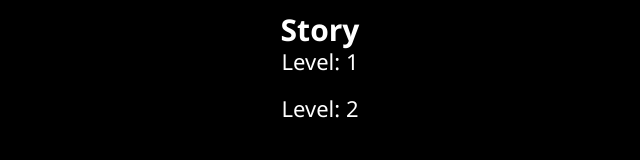
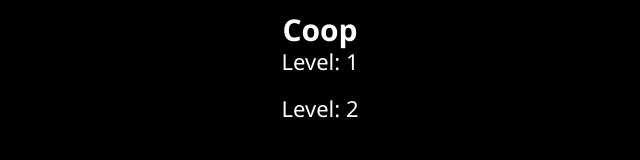
Before and after one commit to FilipChalupa/mathStroke, a website: page public/story.html in a window 1280 px wide. Shown: the full height of the page, 320-960 px from the left. Drawn offline with nearby package versions, Linux system fonts and the light colour scheme.

Commit message:
Story renamed to coop

```diff
--- a/public/story.html
+++ b/public/story.html
@@ -13,7 +13,7 @@
 <body>
 	<div id="lobby" class="room show">
 		<div class="roomTitle">
-			<div class="storyTitle">Story</div>
+			<div class="storyTitle">Coop</div>
 			<div class="levelNumb">
 				Level: <span class="level">1</span>
 			</div>
```
Also changed, not shown: public/index.html (+1 -1 lines).
